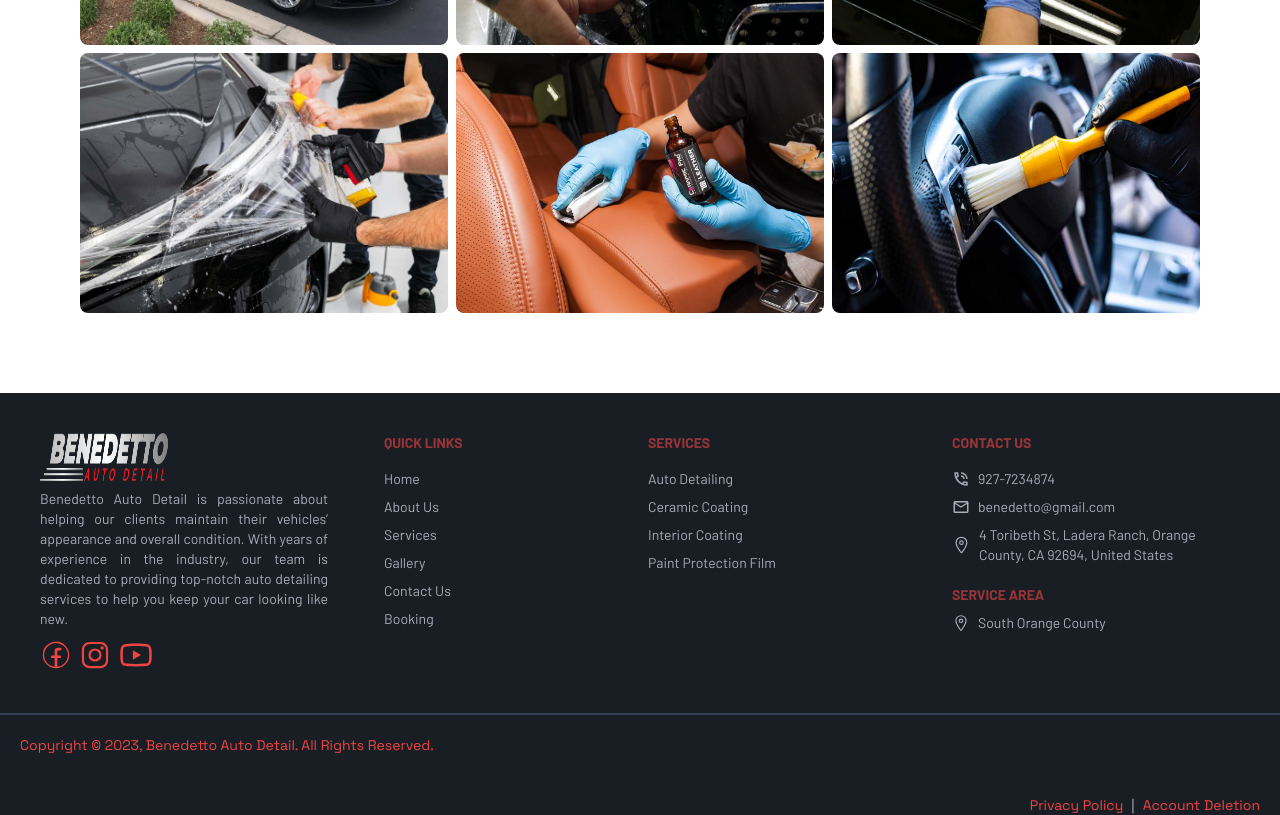
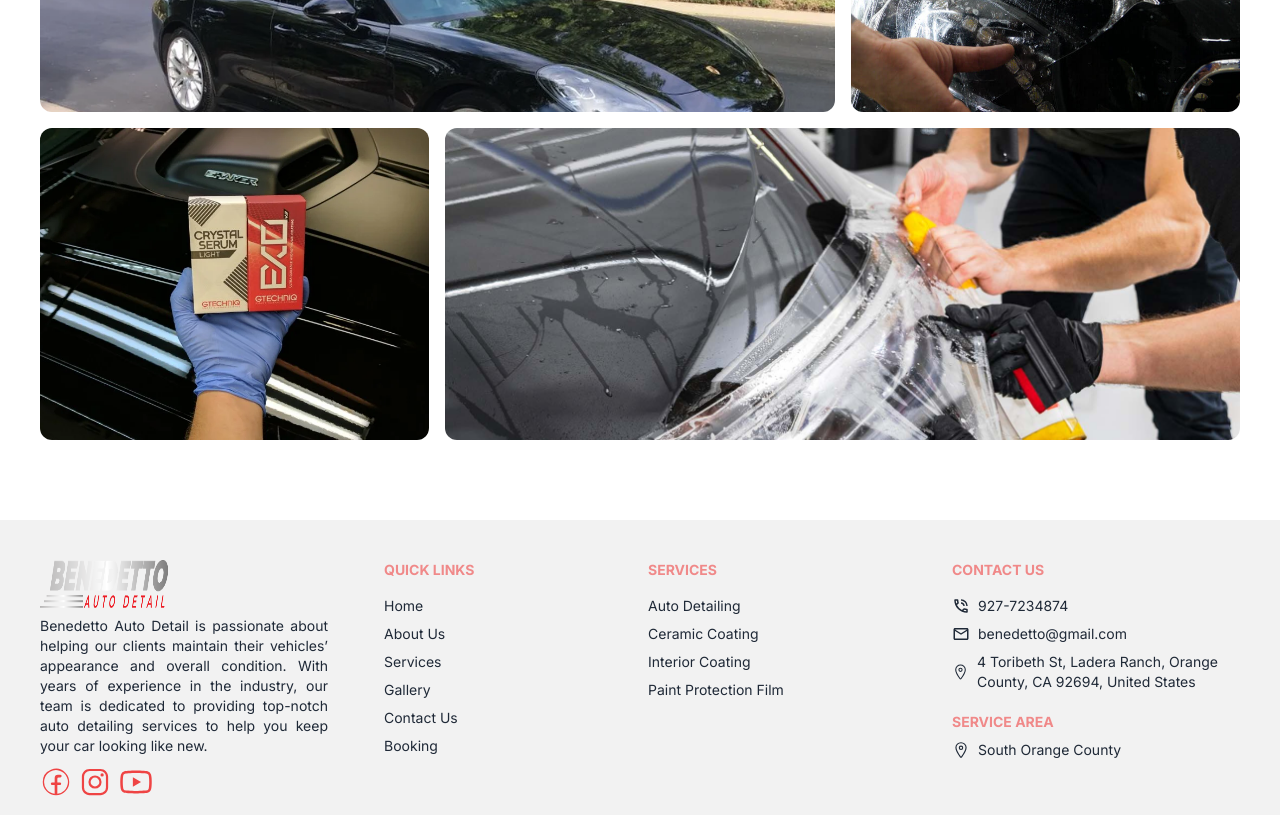
Before and after one commit to BenedettoAutoDetail/benedetto-website, a Next.js app: page /gallery in a window 1280 px wide. Shown: the part 940-1755 px from the top of the page. Built offline with nearby package versions, Linux system fonts and the light colour scheme.

Commit message:
services cards and gallery styles changed

```diff
--- a/package.json
+++ b/package.json
@@ -18,6 +18,7 @@
     "clsx": "^2.1.1",
     "embla-carousel-react": "^8.1.8",
     "firebase": "^10.13.0",
+    "framer-motion": "^11.4.0",
     "lottie-react": "^2.4.0",
     "next": "14.2.5",
     "react": "^18",
--- a/src/app/(pages)/gallery/page.jsx
+++ b/src/app/(pages)/gallery/page.jsx
@@ -1,4 +1,5 @@
 import { HeroSection } from "@/components/shared";
+import { LayoutGrid } from "@/components/ui/layout-grid";
 import React from "react";
 import { FaLongArrowAltRight } from "react-icons/fa";
 
@@ -35,16 +36,95 @@ function Gallery({ showHeroSection = true }) {
         </p>
       </div>
 
-      <div className="bg-white grid grid-cols-1 md:grid-cols-3 gap-2 p-5 md:p-20">
-        {galleryImages.map((image, index) => (
-          <div key={index} className="w-full relative group" data-aos="fade-up">
-            <img src={image} alt="" className="w-full h-full rounded-lg" />
-            <div className="absolute inset-0 bg-red-400 opacity-0 group-hover:opacity-30 transition-opacity duration-300"></div>
-          </div>
-        ))}
+      <div className="h-screen py-10 w-full bg-white">
+        <LayoutGrid cards={cards} />
       </div>
     </div>
   );
 }
 
 export default Gallery;
+
+const SkeletonOne = () => {
+  return (
+    <div>
+      <p className="font-bold md:text-4xl text-xl text-white">Auto Detailing</p>
+      <p className="font-normal text-base text-white"></p>
+      <p className="font-normal text-base my-4 max-w-lg text-neutral-200">
+        Welcome to Benedetto Auto Detail, your one-stop solution for premium
+        auto detailing services. We are a team of experienced...
+      </p>
+    </div>
+  );
+};
+
+const SkeletonTwo = () => {
+  return (
+    <div>
+      <p className="font-bold md:text-4xl text-xl text-white">
+        Ceramic Coating
+      </p>
+      <p className="font-normal text-base text-white"></p>
+      <p className="font-normal text-base my-4 max-w-lg text-neutral-200">
+        CRYSTAL SERUM CERAMIC COATING provides a Supreme Hard Protection,
+        Scratch & Swirls Resistant. This Coating Provides...
+      </p>
+    </div>
+  );
+};
+const SkeletonThree = () => {
+  return (
+    <div>
+      <p className="font-bold md:text-4xl text-xl text-white">
+        Interior Coating
+      </p>
+      <p className="font-normal text-base text-white"></p>
+      <p className="font-normal text-base my-4 max-w-lg text-neutral-200">
+        LEATHER GUARD COATING is made out of nanotechnology and is a Super
+        Hydro-Phobic Coating that Protects, Leather...
+      </p>
+    </div>
+  );
+};
+const SkeletonFour = () => {
+  return (
+    <div>
+      <p className="font-bold md:text-4xl text-xl text-white">
+        Paint Protection Film
+      </p>
+      <p className="font-normal text-base text-white"></p>
+      <p className="font-normal text-base my-4 max-w-lg text-neutral-200">
+        Benedetto Auto Detail understands that your vehicle is an investment
+        that you want to protect. That’s why we offer the best paint protection
+        film services to keep your car’s paint looking like new.
+      </p>
+    </div>
+  );
+};
+
+const cards = [
+  {
+    id: 1,
+    content: <SkeletonOne />,
+    className: "md:col-span-2",
+    thumbnail: "/images/10bea6_02ccb98b176c4e05b03aee7c30187710_mv2.webp",
+  },
+  {
+    id: 2,
+    content: <SkeletonTwo />,
+    className: "col-span-1",
+    thumbnail: "/images/shutterstock_1447469384-1-1080x608-1.jpg",
+  },
+  {
+    id: 3,
+    content: <SkeletonThree />,
+    className: "col-span-1",
+    thumbnail: "/images/IMG_20170604_003947.webp",
+  },
+  {
+    id: 4,
+    content: <SkeletonFour />,
+    className: "md:col-span-2",
+    thumbnail: "/images/bl_01_576d8097-08a2-4503-b06b-a499c5e261f0.jpg",
+  },
+];
--- a/src/app/globals.css
+++ b/src/app/globals.css
@@ -1,5 +1,3 @@
-@import url("https://fonts.googleapis.com/css2?family=Barlow:ital,wght@0,100;0,200;0,300;0,400;0,500;0,600;0,700;0,800;0,900;1,100;1,200;1,300;1,400;1,500;1,600;1,700;1,800;1,900&family=Space+Grotesk:wght@300..700&display=swap");
-
 @tailwind base;
 @tailwind components;
 @tailwind utilities;
@@ -69,36 +67,3 @@
     @apply bg-background text-foreground;
   }
 }
-
-body {
-  font-family: "Space Grotesk", sans-serif !important;
-}
-
-.font_barlow {
-  font-family: "Barlow", sans-serif !important;
-}
-
-
-/* styles/globals.css */
-
-/* Webkit-based browsers (Chrome, Safari) */
-::-webkit-scrollbar {
-  width: 8px !important;
-  height: 6px !important;
-}
-
-::-webkit-scrollbar-thumb {
-  background-color: #8f93ac !important;
-  border-radius: 84px !important;
-  height: 10px !important;
-  cursor: pointer !important;
-}
-
-::-webkit-scrollbar-track {
-  background-color: transparent !important;
-  border-radius: 84px !important;
-}
-
-/* Firefox */
-scrollbar-width: thin !important;
-scrollbar-color: #8866 transparent !important;
--- a/src/components/shared/ServiceCard.jsx
+++ b/src/components/shared/ServiceCard.jsx
@@ -1,32 +1,61 @@
+"use client";
+
+import Image from "next/image";
+import React from "react";
+import { CardBody, CardContainer, CardItem } from "../ui/3d-card";
 import Link from "next/link";
-import React from "react";
 
-function ServiceCard({ image = "", title = "", description = "", url = "", IconVideoSrc = "/videos/0lVW4c3VGL0RIs9Ad5.mp4" }) {
+function ServiceCard({
+  image = "",
+  title = "",
+  description = "",
+  url = "",
+  IconVideoSrc = "/videos/0lVW4c3VGL0RIs9Ad5.mp4",
+}) {
   return (
-    <div
-      data-aos="fade-up"
-      className="card bg-red-500 w-full flex flex-col shadow-xl relative"
-      key={title}
-    >
-      <figure className="h-1/2 relative">
-        <img src={image} alt="car!" className="h-full w-full object-cover" />
-      </figure>
-      <div className="card-body text-white flex-grow flex flex-col justify-between relative">
-        <h2 className="card-title">{title}</h2>
-        <p>{description}</p>
-        <div className="card-actions justify-end">
-          <Link href={url} className="btn btn-error text-white">
-            Read more
-          </Link>
+
+    <CardContainer className="inter-var">
+      <CardBody className="bg-gray-100 relative group/card  dark:hover:shadow-2xl dark:hover:shadow-emerald-500/[0.1] dark:bg-black dark:border-white/[0.2] border-black/[0.1] w-auto sm:w-[25rem] h-auto rounded-xl p-6 border  ">
+        <CardItem
+          translateZ="50"
+          className="text-xl font-bold text-neutral-600 dark:text-white"
+        >
+          {title}
+        </CardItem>
+        <CardItem
+          as="p"
+          translateZ="60"
+          className="text-neutral-500 text-sm max-w-sm mt-2 dark:text-neutral-300"
+        >
+          {description}
+        </CardItem>
+        <CardItem translateZ="100" className="w-full mt-4">
+          <Image
+            src={image}
+            height="1000"
+            width="1000"
+            className="h-60 w-full object-cover rounded-xl group-hover/card:shadow-xl border-2 border-red-200"
+            alt="thumbnail"
+          />
+        </CardItem>
+        <div className="flex justify-end items-center mt-20">
+          <CardItem
+            translateZ={20}
+            as={Link}
+            href={url}
+            className="px-4 py-2 rounded-xl bg-black dark:bg-white dark:text-black text-white text-xs font-bold"
+          >
+            Read More
+          </CardItem>
         </div>
-      </div>
+      </CardBody>
       {IconVideoSrc && (
         <video
           src={IconVideoSrc}
           autoPlay
           loop
           muted
-          className="absolute top-1/2 left-1/4 transform -translate-x-1/2 -translate-y-1/2 w-16 h-16"
+          className="absolute top-1/3 left-1/4 mt-2 transform -translate-x-1/2 -translate-y-1/2 w-16 h-16"
           style={{
             objectFit: "cover",
             borderRadius: "50%",
@@ -34,52 +63,8 @@ function ServiceCard({ image = "", title = "", description = "", url = "", IconV
           }}
         />
       )}
-    </div>
+    </CardContainer>
   );
 }
 
 export default ServiceCard;
-
-
-
-
-
-
-
-
-
-
-
-
-
-
-
-
-
-// import Link from "next/link";
-// import React from "react";
-
-// function ServiceCard({ image = "", title = "", description = "", url = "" }) {
-//   return (
-//     <div
-//       data-aos="fade-up"
-//       className="card bg-red-500 w-full flex flex-col shadow-xl"
-//       key={title}
-//     >
-//       <figure className="h-1/2">
-//         <img src={image} alt="car!" className="h-full w-full object-cover" />
-//       </figure>
-//       <div className="card-body text-white flex-grow flex flex-col justify-between">
-//         <h2 className="card-title">{title}</h2>
-//         <p>{description}</p>
-//         <div className="card-actions justify-end">
-//           <Link href={url} className="btn btn-error">
-//             Read more
-//           </Link>
-//         </div>
-//       </div>
-//     </div>
-//   );
-// }
-
-// export default ServiceCard;
--- /dev/null
+++ b/src/components/ui/3d-card.jsx
@@ -0,0 +1,126 @@
+"use client";;
+import { cn } from "@/lib/utils";
+import React, {
+  createContext,
+  useState,
+  useContext,
+  useRef,
+  useEffect,
+} from "react";
+
+const MouseEnterContext = createContext(undefined);
+
+export const CardContainer = ({
+  children,
+  className,
+  containerClassName
+}) => {
+  const containerRef = useRef(null);
+  const [isMouseEntered, setIsMouseEntered] = useState(false);
+
+  const handleMouseMove = (e) => {
+    if (!containerRef.current) return;
+    const { left, top, width, height } =
+      containerRef.current.getBoundingClientRect();
+    const x = (e.clientX - left - width / 2) / 25;
+    const y = (e.clientY - top - height / 2) / 25;
+    containerRef.current.style.transform = `rotateY(${x}deg) rotateX(${y}deg)`;
+  };
+
+  const handleMouseEnter = (e) => {
+    setIsMouseEntered(true);
+    if (!containerRef.current) return;
+  };
+
+  const handleMouseLeave = (e) => {
+    if (!containerRef.current) return;
+    setIsMouseEntered(false);
+    containerRef.current.style.transform = `rotateY(0deg) rotateX(0deg)`;
+  };
+  return (
+    (<MouseEnterContext.Provider value={[isMouseEntered, setIsMouseEntered]}>
+      <div
+        className={cn("py-20 flex items-center justify-center", containerClassName)}
+        style={{
+          perspective: "1000px",
+        }}>
+        <div
+          ref={containerRef}
+          onMouseEnter={handleMouseEnter}
+          onMouseMove={handleMouseMove}
+          onMouseLeave={handleMouseLeave}
+          className={cn(
+            "flex items-center justify-center relative transition-all duration-200 ease-linear",
+            className
+          )}
+          style={{
+            transformStyle: "preserve-3d",
+          }}>
+          {children}
+        </div>
+      </div>
+    </MouseEnterContext.Provider>)
+  );
+};
+
+export const CardBody = ({
+  children,
+  className
+}) => {
+  return (
+    (<div
+      className={cn(
+        "h-96 w-96 [transform-style:preserve-3d]  [&>*]:[transform-style:preserve-3d]",
+        className
+      )}>
+      {children}
+    </div>)
+  );
+};
+
+export const CardItem = ({
+  as: Tag = "div",
+  children,
+  className,
+  translateX = 0,
+  translateY = 0,
+  translateZ = 0,
+  rotateX = 0,
+  rotateY = 0,
+  rotateZ = 0,
+  ...rest
+}) => {
+  const ref = useRef(null);
+  const [isMouseEntered] = useMouseEnter();
+
+  useEffect(() => {
+    handleAnimations();
+  }, [isMouseEntered]);
+
+  const handleAnimations = () => {
+    if (!ref.current) return;
+    if (isMouseEntered) {
+      ref.current.style.transform = `translateX(${translateX}px) translateY(${translateY}px) translateZ(${translateZ}px) rotateX(${rotateX}deg) rotateY(${rotateY}deg) rotateZ(${rotateZ}deg)`;
+    } else {
+      ref.current.style.transform = `translateX(0px) translateY(0px) translateZ(0px) rotateX(0deg) rotateY(0deg) rotateZ(0deg)`;
+    }
+  };
+
+  return (
+    (<Tag
+      ref={ref}
+      className={cn("w-fit transition duration-200 ease-linear", className)}
+      {...rest}>
+      {children}
+    </Tag>)
+  );
+};
+
+// Create a hook to use the context
+export const useMouseEnter = () => {
+  const context = useContext(MouseEnterContext);
+  if (context === undefined) {
+    throw new Error("useMouseEnter must be used within a MouseEnterProvider");
+  }
+  return context;
+};
--- /dev/null
+++ b/src/components/ui/layout-grid.jsx
@@ -0,0 +1,105 @@
+"use client";;
+import React, { useState } from "react";
+import { motion } from "framer-motion";
+import { cn } from "@/lib/utils";
+
+export const LayoutGrid = ({
+  cards
+}) => {
+  const [selected, setSelected] = useState(null);
+  const [lastSelected, setLastSelected] = useState(null);
+
+  const handleClick = (card) => {
+    setLastSelected(selected);
+    setSelected(card);
+  };
+
+  const handleOutsideClick = () => {
+    setLastSelected(selected);
+    setSelected(null);
+  };
+
+  return (
+    (<div
+      className="w-full h-full p-10 grid grid-cols-1 md:grid-cols-3 max-w-7xl mx-auto gap-4 relative z-20"
+      >
+      {cards.map((card, i) => (
+        <div key={i} className={cn(card.className, "")}>
+          <motion.div
+            onClick={() => handleClick(card)}
+            className={cn(card.className, "relative overflow-hidden cursor-pointer", selected?.id === card.id
+              ? "rounded-lg cursor-pointer absolute inset-0 h-1/2 w-full md:w-1/2 m-auto z-50 flex justify-center items-center flex-wrap flex-col"
+              : lastSelected?.id === card.id
+              ? "z-40 bg-white rounded-xl h-full w-full"
+              : "bg-white rounded-xl h-full w-full")}
+            layoutId={`card-${card.id}`}>
+            {selected?.id === card.id && <SelectedCard selected={selected} />}
+            <ImageComponent card={card} />
+          </motion.div>
+        </div>
+      ))}
+      <motion.div
+        onClick={handleOutsideClick}
+        className={cn(
+          "absolute h-full w-full left-0 top-0 bg-black/20 z-10 rounded-3xl",
+          selected?.id ? "pointer-events-auto" : "pointer-events-none"
+        )}
+        animate={{ opacity: selected?.id ? 0.3 : 0 }} />
+    </div>)
+  );
+};
+
+const ImageComponent = ({
+  card
+}) => {
+  return (
+    (<motion.img
+      layoutId={`image-${card.id}-image`}
+      src={card.thumbnail}
+      height="500"
+      width="500"
+      className={cn(
+        "object-cover object-top absolute inset-0 h-full w-full transition duration-200"
+      )}
+      alt="thumbnail" />)
+  );
+};
+
+const SelectedCard = ({
+  selected
+}) => {
+  return (
+    (<div
+      className="bg-transparent h-full w-full flex flex-col justify-end rounded-lg shadow-2xl relative z-[60]">
+      <motion.div
+        initial={{
+          opacity: 0,
+        }}
+        animate={{
+          opacity: 0.6,
+        }}
+        className="absolute inset-0 h-full w-full bg-black opacity-60 z-10" />
+      <motion.div
+        layoutId={`content-${selected?.id}`}
+        initial={{
+          opacity: 0,
+          y: 100,
+        }}
+        animate={{
+          opacity: 1,
+          y: 0,
+        }}
+        exit={{
+          opacity: 0,
+          y: 100,
+        }}
+        transition={{
+          duration: 0.3,
+          ease: "easeInOut",
+        }}
+        className="relative px-8 pb-4 z-[70]">
+        {selected?.content}
+      </motion.div>
+    </div>)
+  );
+};
--- a/tailwind.config.js
+++ b/tailwind.config.js
@@ -1,18 +1,11 @@
 /** @type {import('tailwindcss').Config} */
 module.exports = {
-  daisyui: {
-    themes: [
-      // your themes here
-      // "light",
-      "dark",
-    ],
-  },
   darkMode: ["class"],
   content: [
-    "./pages/**/*.{js,jsx}",
-    "./components/**/*.{js,jsx}",
-    "./app/**/*.{js,jsx}",
-    "./src/**/*.{js,jsx}",
+    './pages/**/*.{js,jsx}',
+    './components/**/*.{js,jsx}',
+    './app/**/*.{js,jsx}',
+    './src/**/*.{js,jsx}',
   ],
   prefix: "",
   theme: {
@@ -80,6 +73,5 @@ module.exports = {
       },
     },
   },
-
-  plugins: [require("daisyui"), require("tailwindcss-animate")],
-};
+  plugins: [require("tailwindcss-animate"), require('daisyui'),],
+}
```
Also changed, not shown: components.json, 1 other file (tests, documents, lock files or other folders).
